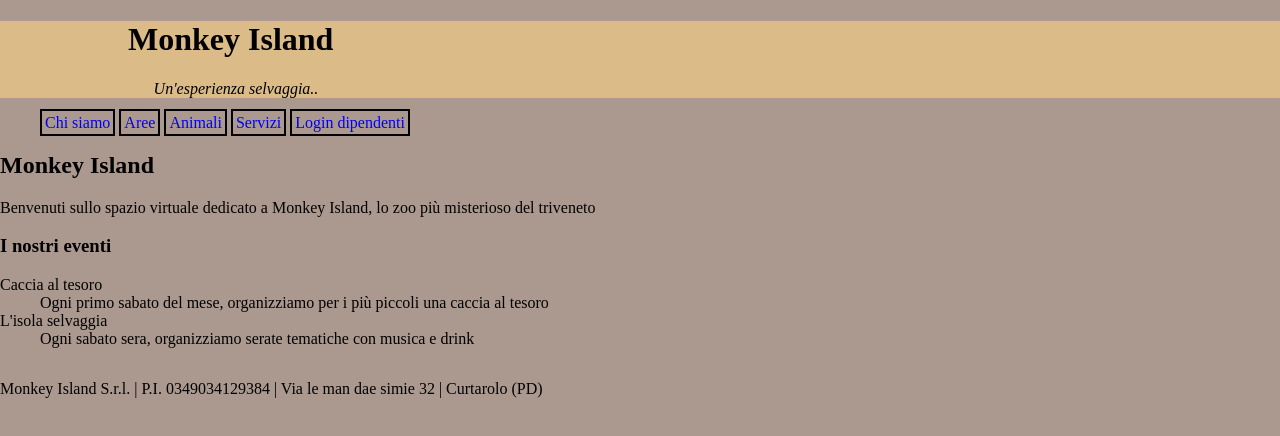
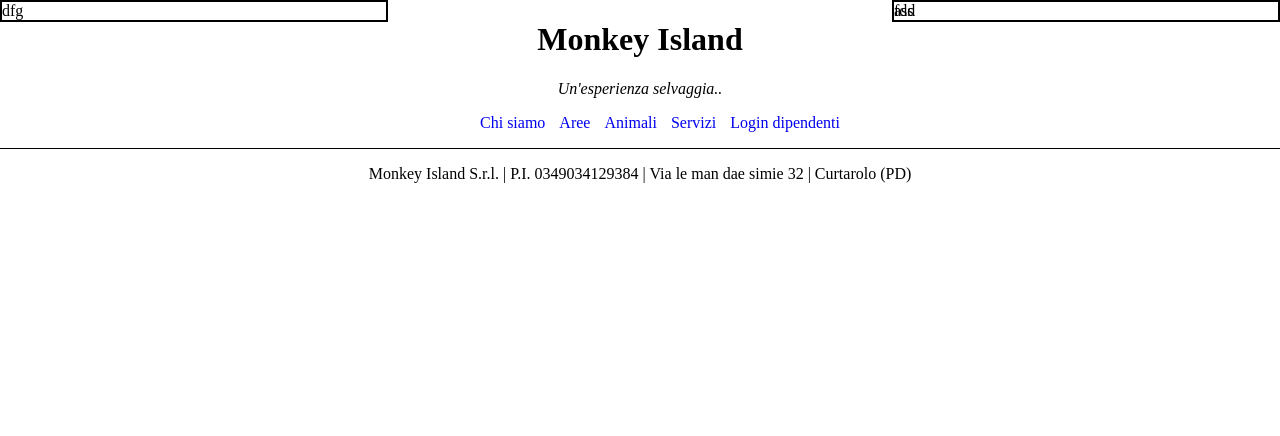
Before and after one commit to sevenfold-IS2011/zoo, a plain HTML site: page index.html in a window 1280 px wide. Drawn offline with Linux system fonts and the light colour scheme.

Commit message:
parziale

```diff
--- a/css/master.css
+++ b/css/master.css
@@ -1,10 +1,10 @@
 body{
-	background-color: #AB998F;
+	/*background-color: #AB998F;*/
 	margin: 0;
 }
 
 div.stripe{
-	background-color: #DBBB88;
+/*	background-color: #DBBB88;*/
 }
 
 ul.nav{
@@ -12,28 +12,82 @@ ul.nav{
 }
 
 ul.nav li{
+	width: 50px;
 	display: inline;
+	padding:3px;
+	width: 50px;
+	border:2px solid transparent;
+}
+
+ul.nav li:hover{
 	border:2px solid black;
-	padding:3px;
 }
 
 ul.nav li a{
 	text-decoration: none;
 }
 
+div#logo{
+	text-align: center;
+}
+
 div#logo h1{
-	margin-left:10%;
+
+}
+
+div#nav{
+	text-align: center;
 }
 
 div#logo p{
-	margin-left:12%;
+
 }
 
 div#footer{
-	position: fixed;
+	border-top: 1px solid black;
+	text-align: center;
+}
+/* BOXES */
+
+div.boxes{
+	width:100%;
+}
+
+div.boxes *{
+	border:2px solid black;
+	position:relative ;
+}
+
+div.boxes .right{
+	width:30%;
+	position:absolute;
+	top:0px;
+	left:0px;
+}
+
+div.boxes .left{
+	position:absolute;
+	width:30%;
+	top:0px;
+	right:0px;
+}
+
+div.boxes .center{
+	position:absolute;
+	width:30%;
+	top:0px;
+	right:0px;
+}
+
+
+div.unit{
+	text-align: center;
+}
+
+div.boxes h3{
+	margin-left: 5%;
+}
+
+div.boxes dl dt{
 
 }
-
-div {
-	margin: 8;
-}
--- a/index.html
+++ b/index.html
@@ -10,7 +10,7 @@
 	</head>
 	<body>
 		<div id="header">
-			<div id="logo" class="stripe">
+			<div id="logo" class ="stripe">
 				<h1>Monkey Island</h1>
 				<p><i>Un'esperienza selvaggia.. </i></p>
 			</div>
@@ -26,19 +26,18 @@
 			</div>
 		</div>
 
-		<div id="content">
-			<div id="">
-				<h2>Monkey Island</h2>
-				<p>Benvenuti sullo spazio virtuale dedicato a </i>Monkey Island</i>, lo zoo più misterioso del triveneto</p>
+		<div id="content" class="stripe">
+			<div class="boxes">
+				<div class="left">
+					asd
+				</div>
+				<div class="center">
+					fds
+				</div>
+				<div class="right">
+					dfg
+				</div>
 			</div>
-
-			<h3>I nostri eventi</h3>
-			<dl>
-				<dt>Caccia al tesoro<dt>
-					<dd>Ogni primo sabato del mese, organizziamo per i più piccoli una caccia al tesoro</dd>
-				<dt>L'isola selvaggia</dt>
-					<dd>Ogni sabato sera, organizziamo serate tematiche con musica e drink</dd>
-			</dl>
 		</div>
 
 		<div id="footer">
```
Also changed, not shown: images/header-hd.jpg (added), 1 other file.
